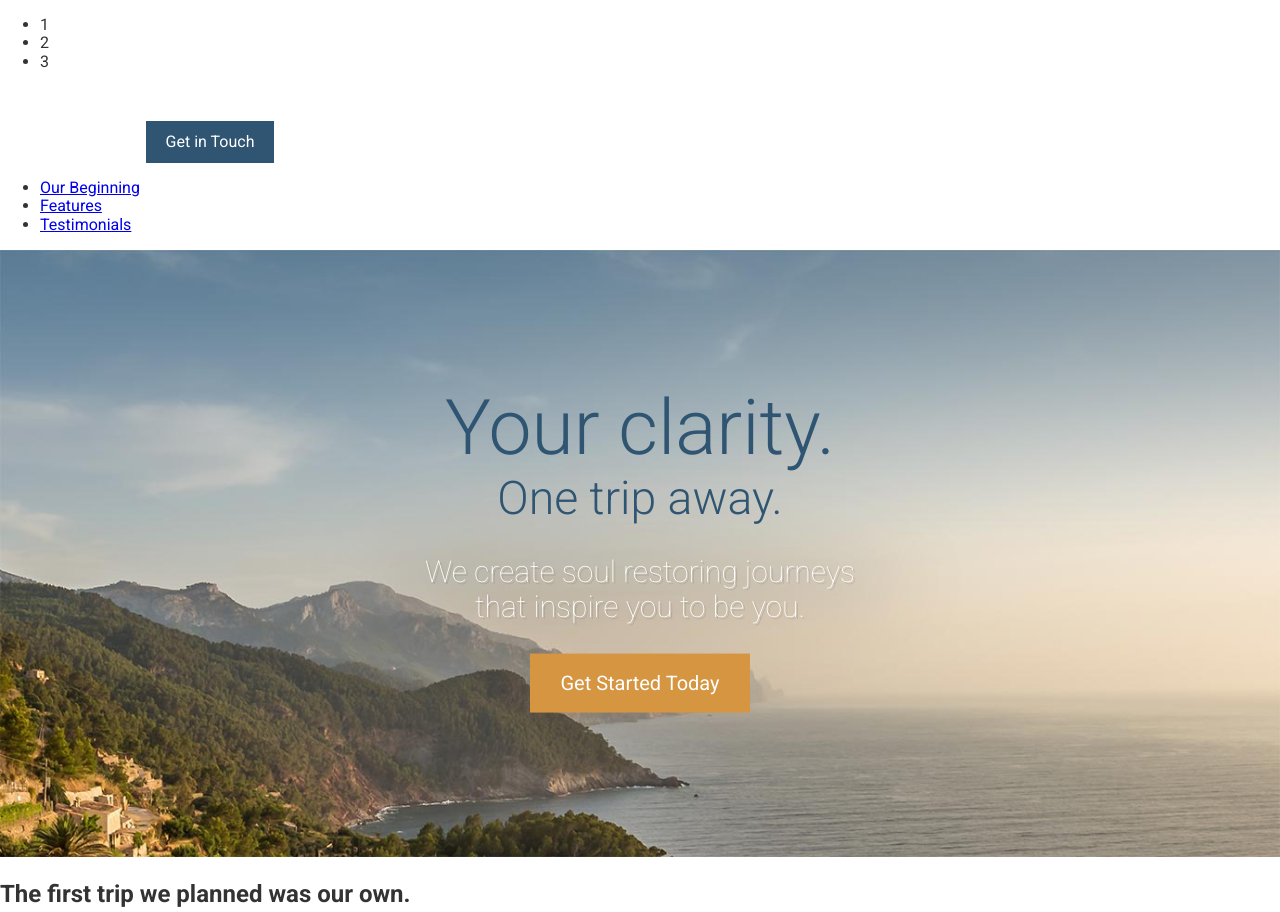
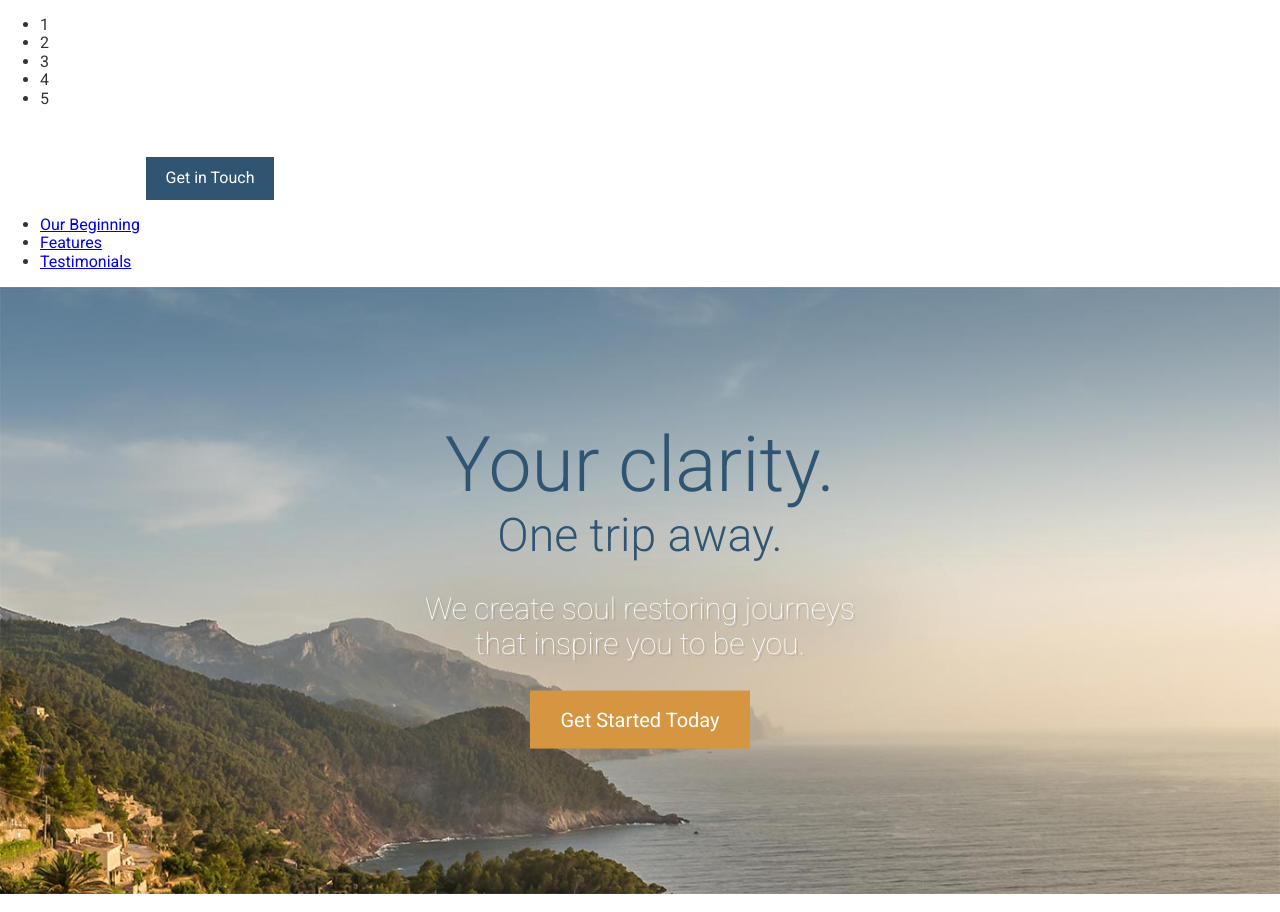
Before and after one commit to manivannan-selvarajan/travel-site1, a website: page app/index.html in a window 1280 px wide. Shown: the top 912 px of the page. Drawn offline with Linux system fonts and the light colour scheme.

Commit message:
count to 5

```diff
--- a/app/index.html
+++ b/app/index.html
@@ -14,6 +14,8 @@
     <li>1</li>
     <li>2</li>
     <li>3</li>
+    <li>4</li>
+    <li>5</li>
   </ul>
   <header>
     <img src="assets/images/icons/clear-view-escapes.svg">
```
